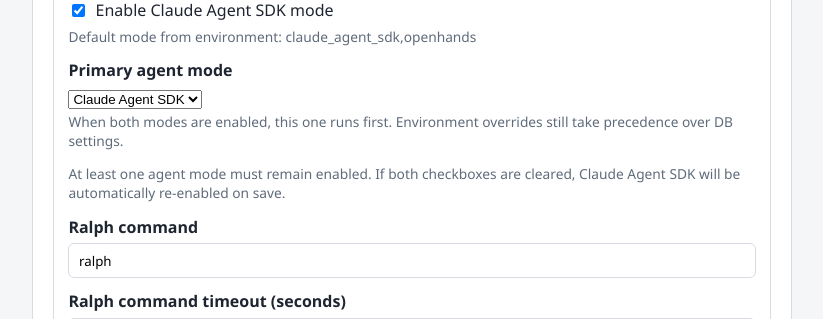
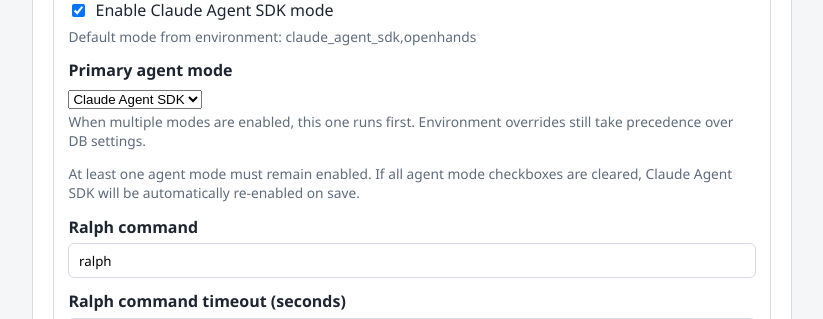
Before and after one commit to sun-praise/software-factory, a FastAPI app: page /settings in a window 1280 px wide. Shown: the part 1973-2292 px from the top of the page, without its empty margins (228-1051 px from the left). Run offline with FastAPI, Linux system fonts and the light colour scheme; data that the repository does not hold is empty.

Commit message:
fix: address review feedback - UI wording, timeout cap, command fallback
- Change 'both' to 'all' and 'When both modes' to 'When multiple modes' in settings.html
- Cap all command timeouts at 86400s (24h) to prevent unreasonable values
- Add empty-string fallback for ralph_command, openhands_command, claude_agent_command

```diff
--- a/app/routes/web.py
+++ b/app/routes/web.py
@@ -1171,9 +1171,13 @@ async def save_settings(request: Request) -> RedirectResponse:
     claude_agent_enabled = "agent_claude_agent_enabled" in form
     agent_primary_sdk = str(form.get("agent_primary_sdk", "claude_agent_sdk")).strip()
 
-    ralph_command = str(form.get("ralph_command", "ralph")).strip()
-    openhands_command = str(form.get("openhands_command", "openhands")).strip()
-    claude_agent_command = str(form.get("claude_agent_command", "claude")).strip()
+    ralph_command = str(form.get("ralph_command", "ralph")).strip() or "ralph"
+    openhands_command = (
+        str(form.get("openhands_command", "openhands")).strip() or "openhands"
+    )
+    claude_agent_command = (
+        str(form.get("claude_agent_command", "claude")).strip() or "claude"
+    )
     claude_agent_provider = str(form.get("claude_agent_provider", "zhipu")).strip()
     claude_agent_base_url = str(
         form.get("claude_agent_base_url", "https://open.bigmodel.cn/api/anthropic")
@@ -1191,19 +1195,23 @@ async def save_settings(request: Request) -> RedirectResponse:
     ).strip()
     ralph_timeout_raw = str(form.get("ralph_command_timeout_seconds", "1800"))
     try:
-        ralph_command_timeout_seconds = max(1, int(ralph_timeout_raw.strip()))
+        ralph_command_timeout_seconds = max(
+            1, min(86400, int(ralph_timeout_raw.strip()))
+        )
     except (TypeError, ValueError):
         ralph_command_timeout_seconds = 1800
     timeout_raw = str(form.get("openhands_command_timeout_seconds", "600"))
     try:
-        openhands_command_timeout_seconds = max(1, int(timeout_raw.strip()))
+        openhands_command_timeout_seconds = max(1, min(86400, int(timeout_raw.strip())))
     except (TypeError, ValueError):
         openhands_command_timeout_seconds = 600
     claude_timeout_raw = str(
         form.get("claude_agent_command_timeout_seconds", "1800")
     ).strip()
     try:
-        claude_agent_command_timeout_seconds = max(1, int(claude_timeout_raw))
+        claude_agent_command_timeout_seconds = max(
+            1, min(86400, int(claude_timeout_raw))
+        )
     except (TypeError, ValueError):
         claude_agent_command_timeout_seconds = 1800
 
--- a/app/templates/settings.html
+++ b/app/templates/settings.html
@@ -182,8 +182,8 @@
               <option value="claude_agent_sdk" {% if agent_primary_sdk == "claude_agent_sdk" %}selected{% endif %}>Claude Agent SDK</option>
               <option value="openhands" {% if agent_primary_sdk == "openhands" %}selected{% endif %}>OpenHands</option>
             </select>
-            <p class="muted tiny">When both modes are enabled, this one runs first. Environment overrides still take precedence over DB settings.</p>
-            <p class="muted tiny">At least one agent mode must remain enabled. If both checkboxes are cleared, Claude Agent SDK will be automatically re-enabled on save.</p>
+            <p class="muted tiny">When multiple modes are enabled, this one runs first. Environment overrides still take precedence over DB settings.</p>
+            <p class="muted tiny">At least one agent mode must remain enabled. If all agent mode checkboxes are cleared, Claude Agent SDK will be automatically re-enabled on save.</p>
 
             <label for="ralph_command">Ralph command</label>
             <input
```
